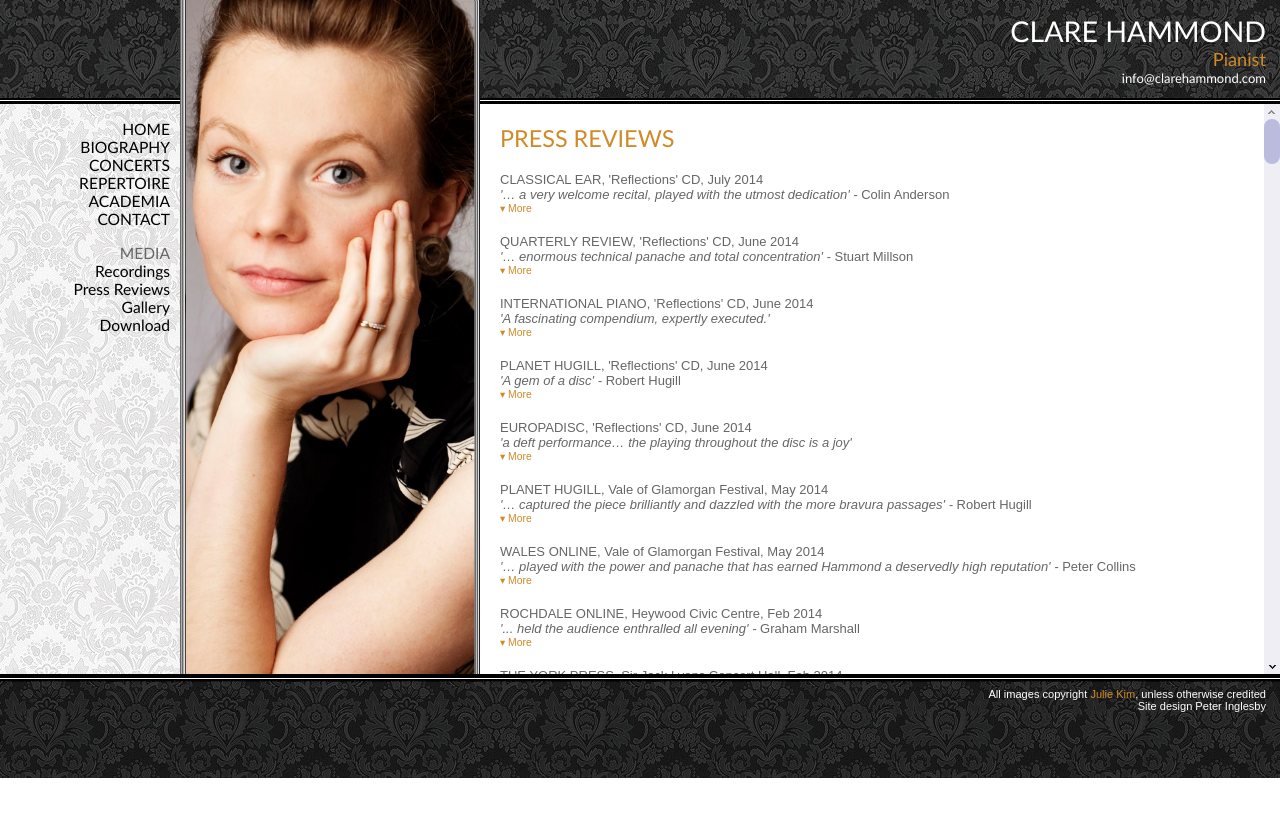
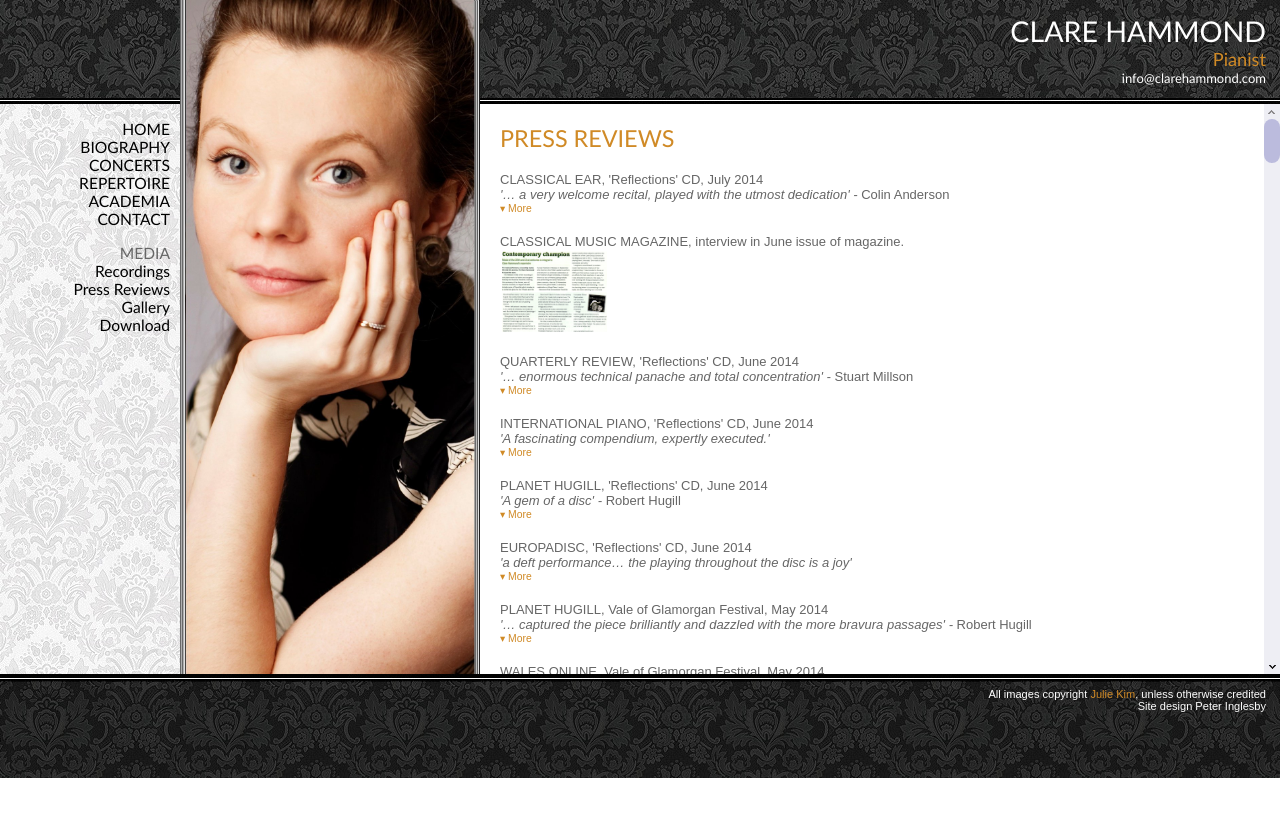
Before and after one commit to hammonc/clarehammond.com, a Jekyll site: the page built from reviews.html, in a window 1280 px wide. Shown: the top 817 px of the page. Built offline with Jekyll 4.4.1, drawn with Linux system fonts in a browser that asks for light colours.

Commit message:
interview up online

```diff
--- a/reviews.html
+++ b/reviews.html
@@ -3,7 +3,6 @@ layout: with-image
 image: press.jpg
 ---
 <h3 class="page-heading">PRESS REVIEWS</h3>
-
 
 
 <div class="listing">
@@ -16,6 +15,13 @@ image: press.jpg
   </div>
   <span class="more">&#9662; <a href="">More</a></span>
   <span class="less">&#9652; <a href="">Less</a></span>
+</div>
+
+<div class="listing">
+  <div class="listing-heading">CLASSICAL MUSIC MAGAZINE, interview in June issue of magazine.</div>
+   <tr>
+    <td><a href="resources/article_june.jpg" target="_blank"><img src="resources/article_june_tn.jpg" class="review-thumbnail" /></a></td>
+    </tr>
 </div>
 
 <div class="listing">
```
Also changed, not shown: resources/article_june_tn.jpg (added), 1 other file.
